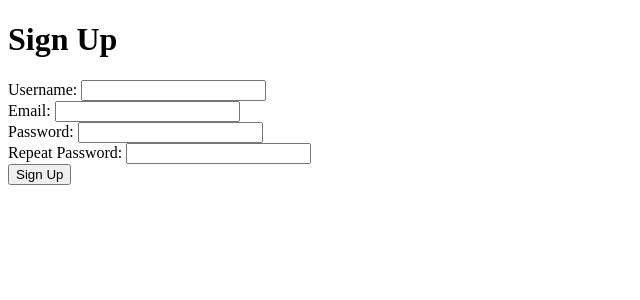
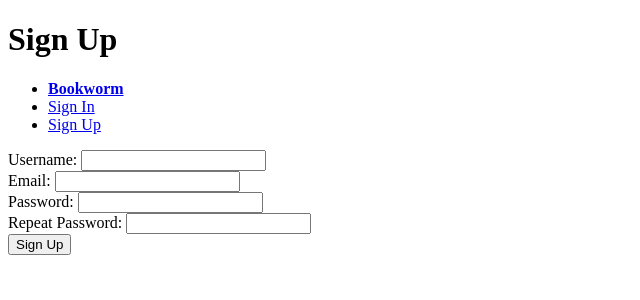
Before and after one commit to Krzakooo/PWII-Project, a PHP site: template pwii-bookworm-environment/www/public/templates/signup.twig in a window 1280 px wide. Shown: the top 300 px of the page, without its empty margins (0-640 px from the left). Run offline with PHP 8.4, Linux system fonts and the light colour scheme; the template is opened without the code that fills it, so the values that code supplies are empty; some libraries are stand-ins or nearby versions.

Commit message:
Menu sidebar draft

```diff
--- /dev/null
+++ b/pwii-bookworm-environment/www/public/templates/menu.twig
@@ -0,0 +1,19 @@
+<nav class="navbar">
+    <ul class="menu-list">
+        <li><a href="/"><b>Bookworm</b></a></li>
+
+        {% if isLoggedIn %}
+            <li>
+                <form action="/logout" method="post">
+                    <button type="submit">Logout</button>
+                </form>
+            </li>
+            <li><a href="/profile">Profile</a></li>
+            <li><a href="/catalogue">Book Catalogue</a></li>
+            <li><a href="/forums">Forums</a></li>
+        {% else %}
+            <li><a href="/sign-in">Sign In</a></li>
+            <li><a href="/sign-up">Sign Up</a></li>
+        {% endif %}
+    </ul>
+</nav>
--- a/pwii-bookworm-environment/www/public/templates/signin.twig
+++ b/pwii-bookworm-environment/www/public/templates/signin.twig
@@ -7,6 +7,7 @@
 </head>
 <body>
     <h1>Sign In</h1>
+    {% include 'menu.twig' %}
     <form action="/sign-in" method="post" data-cy="sign-in">
         {% if errors is defined and errors %}
             <ul>
--- a/pwii-bookworm-environment/www/public/templates/signup.twig
+++ b/pwii-bookworm-environment/www/public/templates/signup.twig
@@ -7,6 +7,7 @@
 </head>
 <body>
     <h1>Sign Up</h1>
+    {% include 'menu.twig' %}
     <form action="/sign-up" method="post" data-cy="sign-up">
         {% if errors is defined and errors %}
             <ul>
```
Also changed, not shown: pwii-bookworm-environment/www/public/templates/home.twig (+2 -7 lines).
